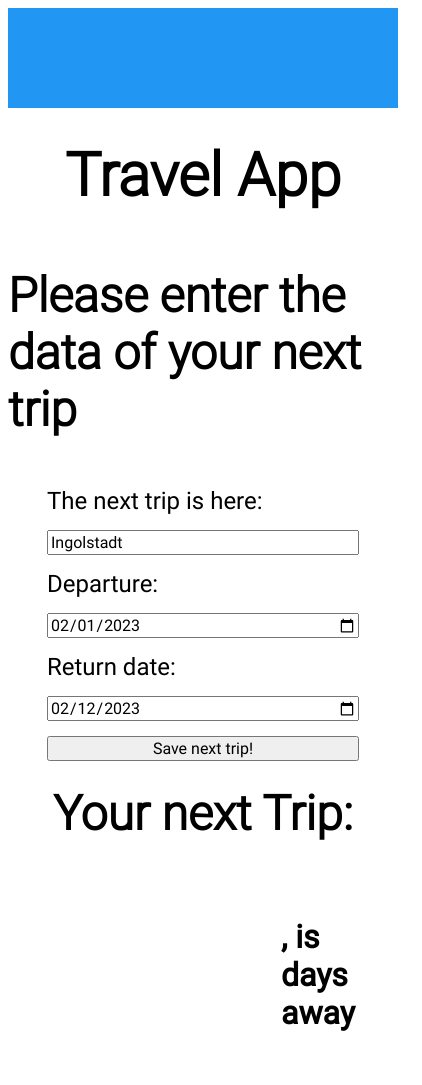
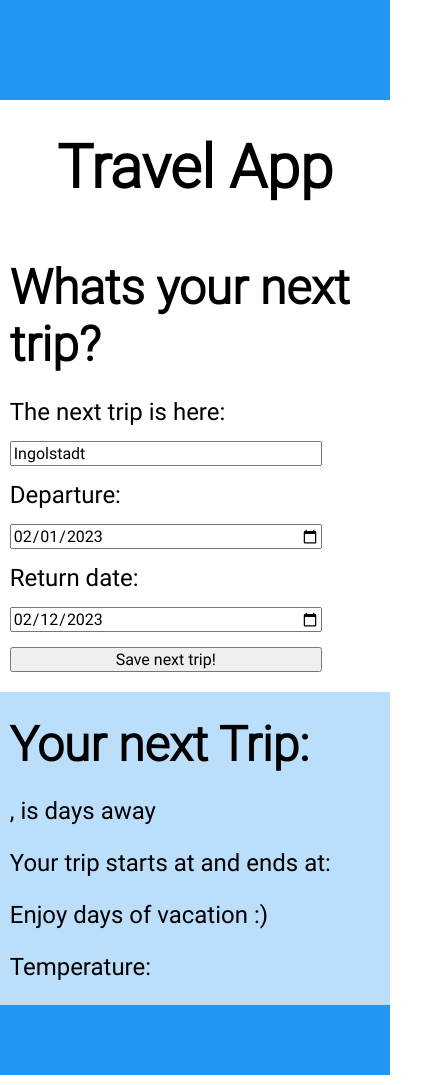
Before and after one commit to nicolehofstetter/ud-fed-travel-app, a website built with webpack: page src/client/views/index.html in a window 390 px wide. Shown: the top 1085 px of the page, 422 px wide, since content can reach past the window. Built offline with nearby package versions, Linux system fonts and the light colour scheme.

Commit message:
feat: Styles for mobile view

```diff
--- a/src/client/styles/base.scss
+++ b/src/client/styles/base.scss
@@ -11,15 +11,15 @@ $divider-color: #BDBDBD;
 
 
 body {
+  margin: 0;
   width: 100vw;
   height: 100vh;
   display: grid;
   grid-template-rows: 100px 1fr 70px;
-  grid-template-columns: 1fr 2fr 1fr;
   grid-template-areas:
-            "header header header"
-            "content content content"
-            "footer footer footer";
+            "header "
+            "content "
+            "footer ";
 }
 
 header {
--- a/src/client/styles/content.scss
+++ b/src/client/styles/content.scss
@@ -2,6 +2,10 @@
   display: flex;
   flex-direction: column;
   align-items: center;
+}
+
+#tripInput {
+  width: 95vw;
 }
 
 #travelDataForm {
@@ -9,34 +13,30 @@
   flex-direction: column;
   gap: 15px;
   margin-top: 25px;
-  margin-right: 10px;
-  margin-left: 10px;
   width: 80vw;
+
 }
 
 button {
   margin-top: 15px;
 }
 
-#nextTrip {
+#nextTripContainer {
   margin-top: 20px;
-  display: grid;
-  grid-template-columns: 60vw 20vw;
-  grid-template-rows: 1fr 3fr;
-  grid-template-areas:
-           "img headerinfo"
-           "img details"
+  background-color: #BBDEFB;
+  width: 100vw;
+  display: flex;
+  flex-direction: column;
+  align-items: center;
 
 }
 
-#cityImage {
-  grid-area: img;
+#nextTrip {
+  width: 95vw;
+
 }
 
-#nextTrip h3 {
-  grid-area: headerinfo;
+#nextTrip div img {
+  width: 95vw;
+  height: auto;
 }
-
-#travelDetails {
-  grid-area: details;
-}
--- a/src/client/views/index.html
+++ b/src/client/views/index.html
@@ -11,8 +11,8 @@
         </header>
         <div id="content">
             <h1>Travel App</h1>
-            <h2> Please enter the data of your next trip</h2>
-            <section>
+            <section id="tripInput">
+                <h2> Whats your next trip? </h2>
 
                 <form id="travelDataForm" onsubmit="return Client.saveNextTrip(event)">
                     <label for="city">The next trip is here:</label>
@@ -26,13 +26,13 @@
                 </form>
             </section>
 
+            <div id="nextTripContainer">
+                <section id="nextTrip">
                     <h2>Your next Trip:</h2>
-            <section id="nextTrip">
                     <div id="cityImage"></div>
-                <h3><span id="cityOutput"></span>, <span id="country"></span> is
+                    <p><span id="cityOutput"></span>, <span id="country"></span> is
                         <span id="countDown"></span> days away
-                </h3>
-
+                    </p>
                     <div id="travelDetails">
                         <p>Your trip starts at <span id="startOutput"></span>
                             and ends at: <span id="endOutput"></span>
@@ -44,6 +44,7 @@
                     </div>
                 </section>
             </div>
+        </div>
 
         <footer>
         </footer>
```
Lines whose indentation alone changed are shown as unchanged.
